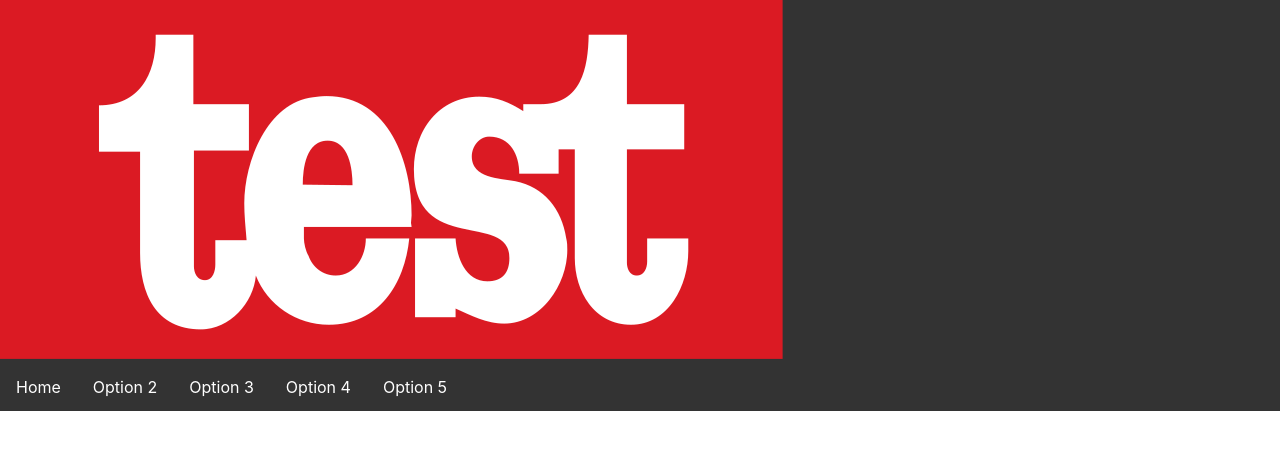
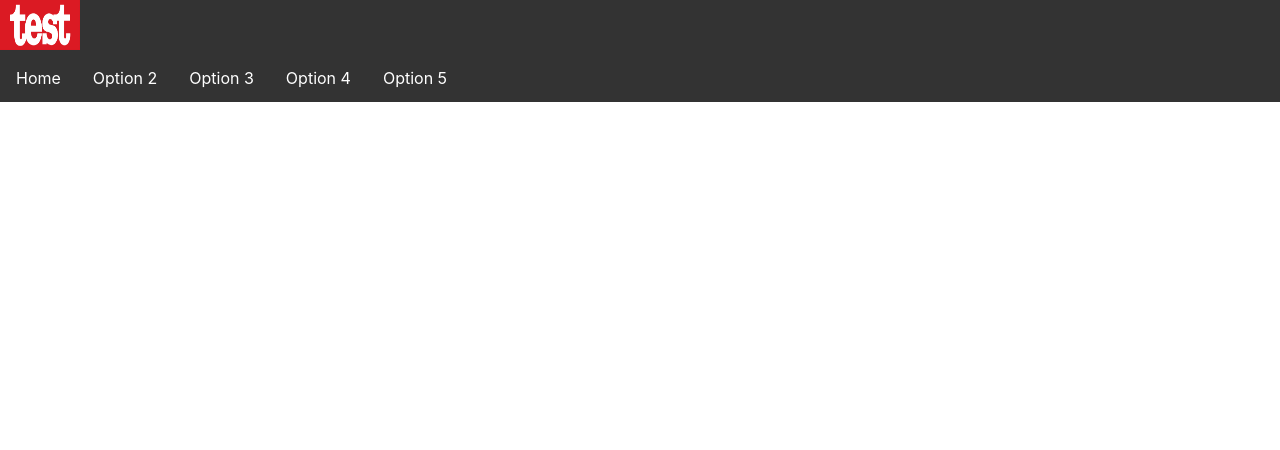
Before and after one commit to coderkabh/Show_My_Folio, a React (Create React App) app: page / in a window 1280 px wide. Shown: the top 450 px of the page. Built offline with nearby package versions, Linux system fonts and the light colour scheme.

Commit message:
fixed image resolution

```diff
--- a/src/Component-Styles/HeaderIndex.css
+++ b/src/Component-Styles/HeaderIndex.css
@@ -21,3 +21,8 @@
 .item a:hover {
     background-color: #111;
   }
+
+  #logo img{
+    width: 80px;
+    height: 50px;
+  }
```
